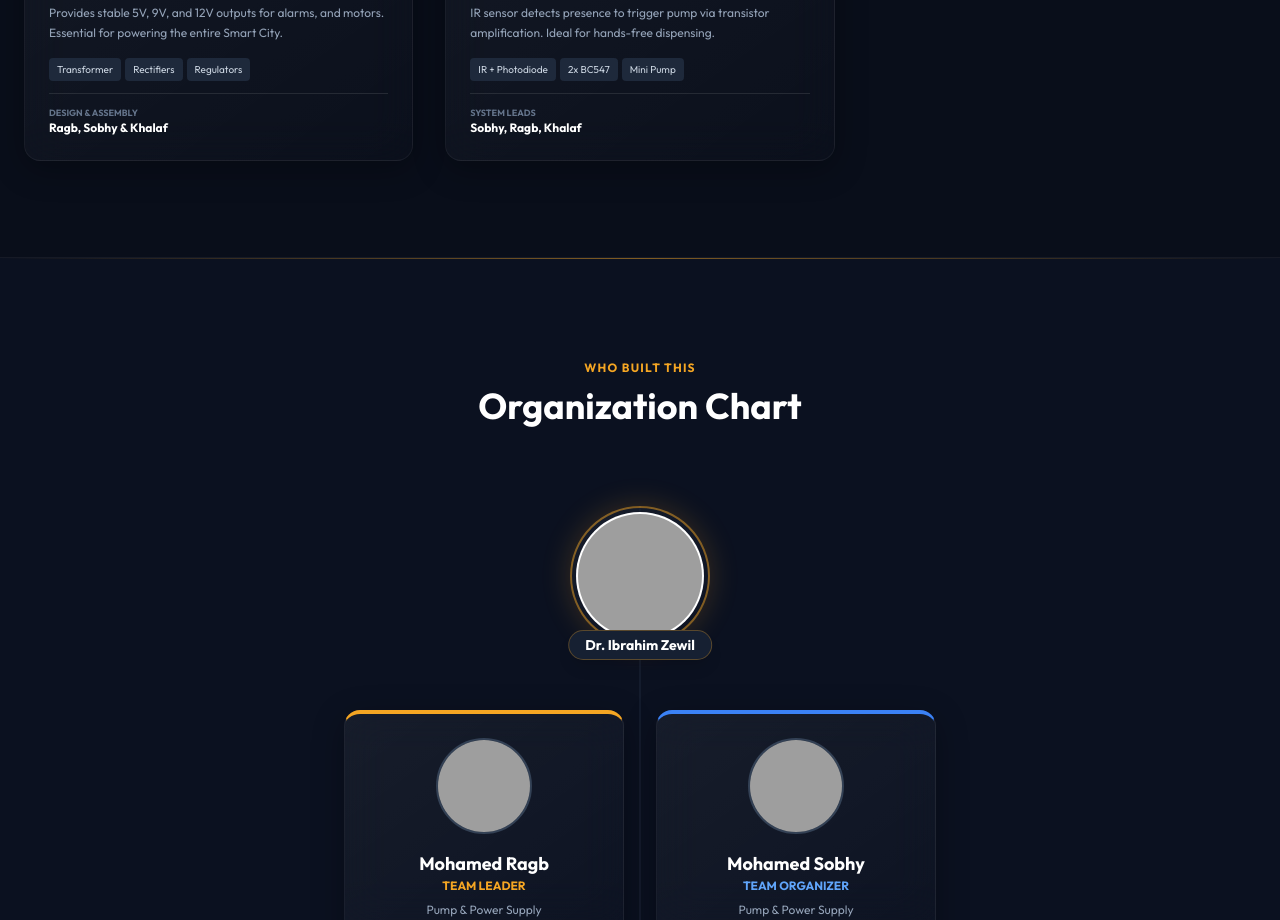
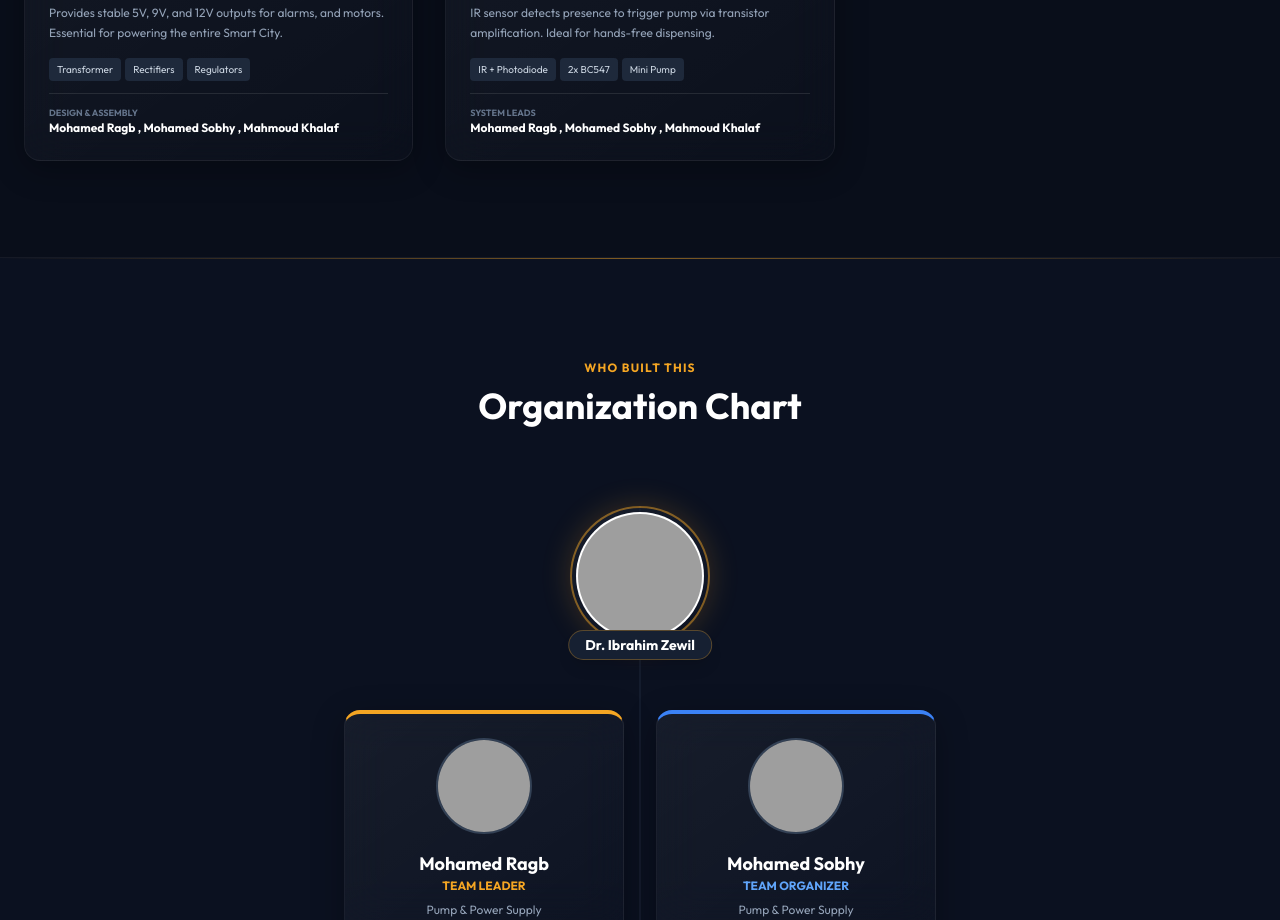
Before and after one commit to MohamedAymanAboRaya/Hiet-Smart-City, a plain HTML site: page index.html in a window 1280 px wide. Shown: the part 3200-4120 px from the top of the page. Drawn offline with nearby package versions, Linux system fonts and the light colour scheme; grey boxes are pictures that could not be loaded.

Commit message:
Update team member names in index.html

```diff
--- a/index.html
+++ b/index.html
@@ -584,7 +584,7 @@
                                 <span class="text-[10px] bg-slate-800 text-slate-300 px-2 py-1 rounded">Regulators</span>
                             </div>
                             <div class="pt-3 border-t border-white/10 flex justify-between items-center">
-                                <div><p class="text-[9px] text-slate-500 uppercase font-bold">Design & Assembly</p><p class="text-xs text-white font-bold">Ragb, Sobhy & Khalaf</p></div>
+                                <div><p class="text-[9px] text-slate-500 uppercase font-bold">Design & Assembly</p><p class="text-xs text-white font-bold">Mohamed Ragb , Mohamed Sobhy , Mahmoud Khalaf  </p></div>
                             </div>
                         </div>
                     </div>
@@ -611,7 +611,7 @@
                                 <span class="text-[10px] bg-slate-800 text-slate-300 px-2 py-1 rounded">Mini Pump</span>
                             </div>
                             <div class="pt-3 border-t border-white/10">
-                                <div><p class="text-[9px] text-slate-500 uppercase font-bold">System Leads</p><p class="text-xs text-white font-bold">Sobhy, Ragb, Khalaf</p></div>
+                                <div><p class="text-[9px] text-slate-500 uppercase font-bold">System Leads</p><p class="text-xs text-white font-bold">Mohamed Ragb , Mohamed Sobhy , Mahmoud Khalaf  </p></div>
                             </div>
                         </div>
                     </div>
```
